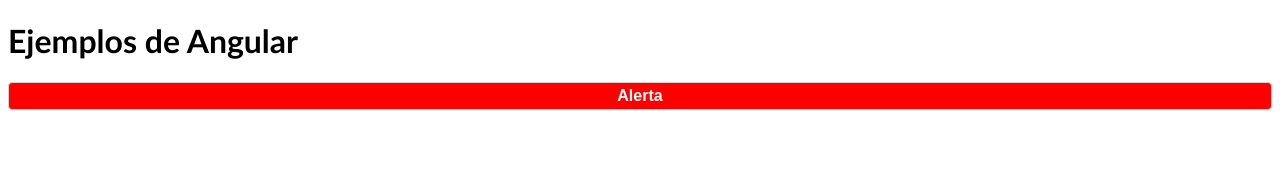
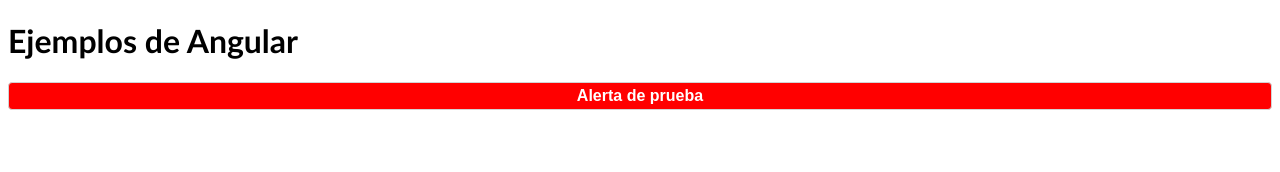
Before and after one commit to javierlete/angular-25-04, an Angular app in the folder ejemplos/: page / in a window 1280 px wide. Shown: the top 172 px of the page. Built offline with nearby package versions, Linux system fonts and the light colour scheme.

Commit message:
Variable con interpolación del texto

```diff
--- a/ejemplos/src/app/alerta.component.ts
+++ b/ejemplos/src/app/alerta.component.ts
@@ -2,7 +2,7 @@ import { Component } from "@angular/core";
 
 @Component({
     selector: 'alerta',
-    template: '<div>Alerta</div>',
+    template: '<div>{{mensaje}}</div>',
     styles: `div {
         text-align: center;
         background-color: red;
@@ -15,4 +15,6 @@ import { Component } from "@angular/core";
     }`,
     standalone: true,
 })
-export class AlertaComponent {}
+export class AlertaComponent {
+    mensaje = 'Alerta de prueba';
+}
```
